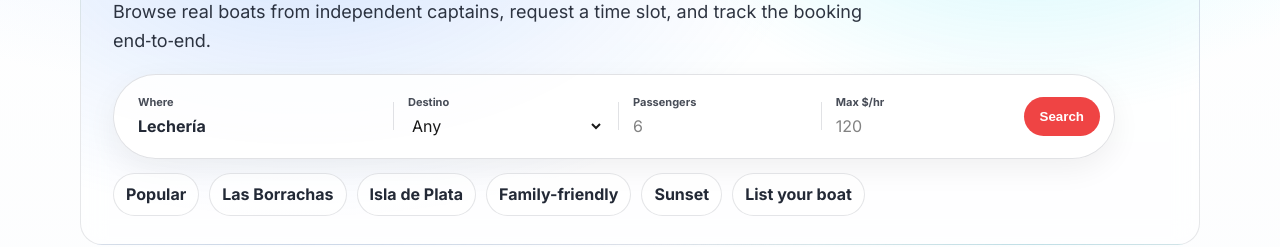
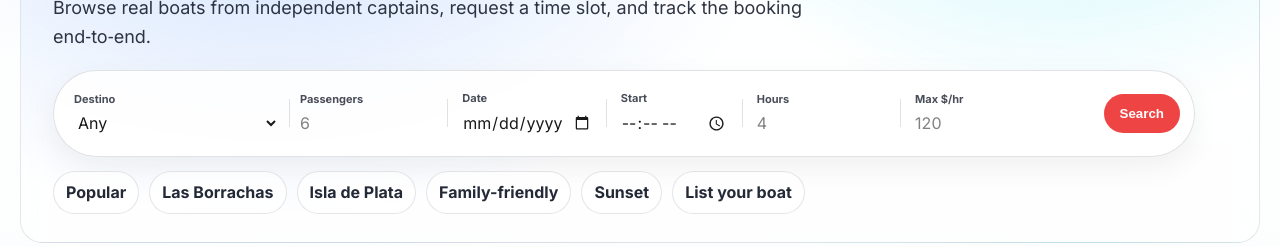
Before and after one commit to andresegm/lanchas, a Next.js app in the folder apps/web/: page / in a window 1280 px wide. Shown: the part 212-459 px from the top of the page. Built offline with nearby package versions, Linux system fonts and the light colour scheme; no server answers.

Commit message:
Add datetime availability filter + improve home search

```diff
--- a/apps/web/src/app/layout.module.css
+++ b/apps/web/src/app/layout.module.css
@@ -43,7 +43,7 @@
 }
 
 .main {
-    max-width: 1120px;
+    max-width: 1240px;
     margin: 0 auto;
-    padding: 22px 22px 64px;
+    padding: 18px 18px 64px;
 }
--- a/apps/web/src/app/page.module.css
+++ b/apps/web/src/app/page.module.css
@@ -42,7 +42,7 @@
 
 .search {
     display: grid;
-    grid-template-columns: 1.2fr auto 1fr auto 0.9fr auto 0.9fr auto auto;
+    grid-template-columns: 1fr auto 0.7fr auto 0.7fr auto 0.6fr auto 0.7fr auto 0.9fr auto auto;
     align-items: center;
     gap: 0;
     padding: 10px;
@@ -50,7 +50,8 @@
     border: 1px solid rgba(15, 23, 42, 0.12);
     background: rgba(255, 255, 255, 0.92);
     box-shadow: 0 10px 30px rgba(2, 8, 23, 0.06);
-    max-width: 980px;
+    width: 100%;
+    max-width: 1120px;
 }
 
 .seg {
@@ -58,6 +59,11 @@
     gap: 4px;
     padding: 10px 14px;
     min-width: 0;
+    overflow: hidden;
+}
+
+.segTight {
+    padding: 8px 10px;
 }
 
 .segLabel {
@@ -81,6 +87,10 @@
     font: inherit;
     opacity: 0.9;
     background: transparent;
+    width: 100%;
+    min-width: 0;
+    max-width: 100%;
+    display: block;
 }
 
 .divider {
--- a/apps/web/src/app/page.tsx
+++ b/apps/web/src/app/page.tsx
@@ -43,12 +43,7 @@ export default async function HomePage() {
                     </p>
 
                     <form className={styles.search} action="/boats" method="GET">
-                        <div className={styles.seg}>
-                            <div className={styles.segLabel}>Where</div>
-                            <div className={styles.segValue}>Lechería</div>
-                        </div>
-                        <div className={styles.divider} />
-                        <label className={styles.seg}>
+                        <label className={`${styles.seg} ${styles.segTight}`}>
                             <div className={styles.segLabel}>Destino</div>
                             <select className={styles.input} name="destino" defaultValue="">
                                 <option value="">Any</option>
@@ -66,9 +61,24 @@ export default async function HomePage() {
                             </select>
                         </label>
                         <div className={styles.divider} />
-                        <label className={styles.seg}>
+                        <label className={`${styles.seg} ${styles.segTight}`}>
                             <div className={styles.segLabel}>Passengers</div>
                             <input className={styles.input} name="pax" type="number" min={1} placeholder="6" />
+                        </label>
+                        <div className={styles.divider} />
+                        <label className={styles.seg}>
+                            <div className={styles.segLabel}>Date</div>
+                            <input className={styles.input} name="date" type="date" />
+                        </label>
+                        <div className={styles.divider} />
+                        <label className={styles.seg}>
+                            <div className={styles.segLabel}>Start</div>
+                            <input className={styles.input} name="startTime" type="time" />
+                        </label>
+                        <div className={styles.divider} />
+                        <label className={styles.seg}>
+                            <div className={styles.segLabel}>Hours</div>
+                            <input className={styles.input} name="hours" type="number" min={1} step={1} placeholder="4" />
                         </label>
                         <div className={styles.divider} />
                         <label className={styles.seg}>
```
Also changed, not shown: apps/web/src/app/boats/page.tsx (+35 -1 lines), 1 other file (tests, documents, lock files or other folders).
